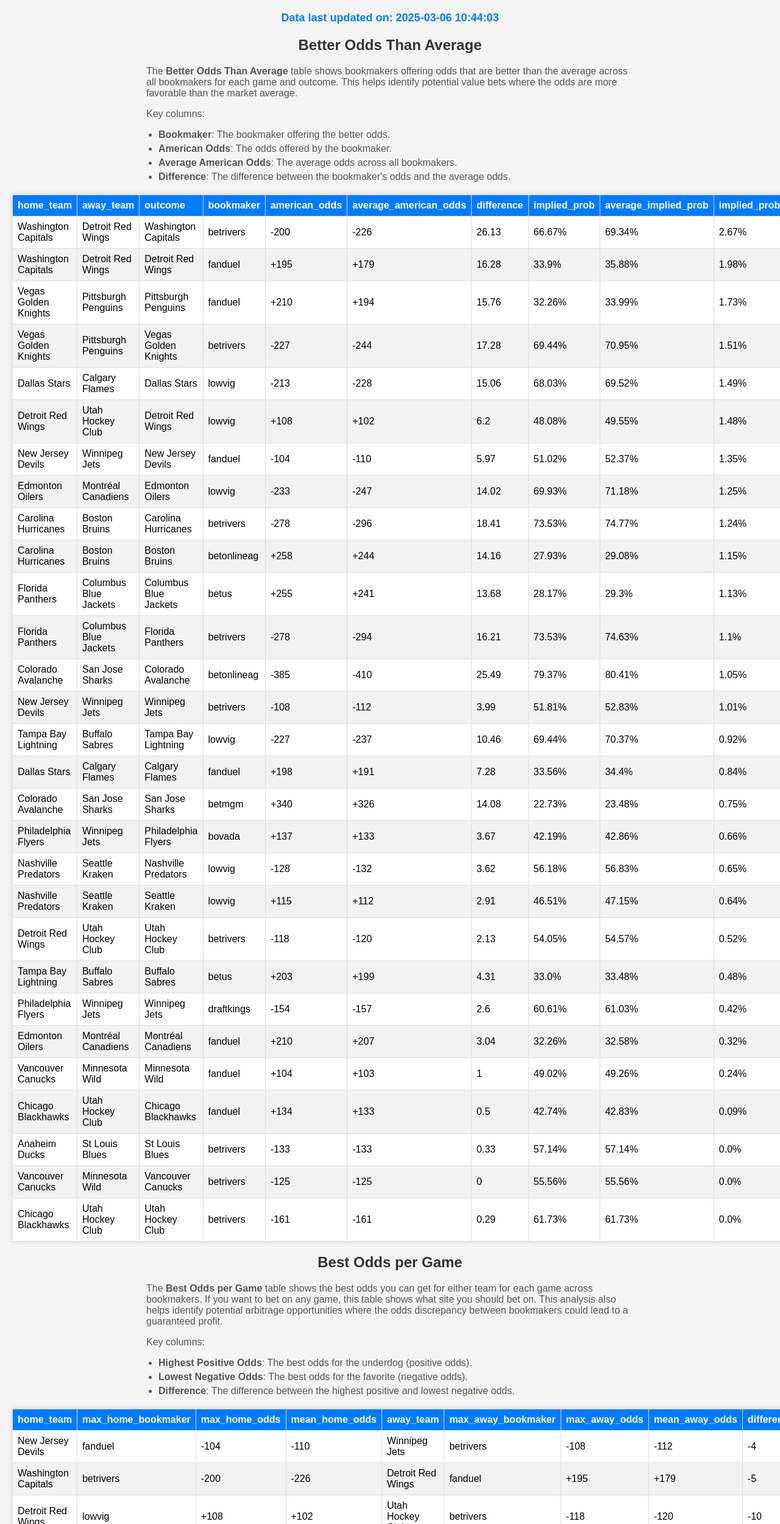
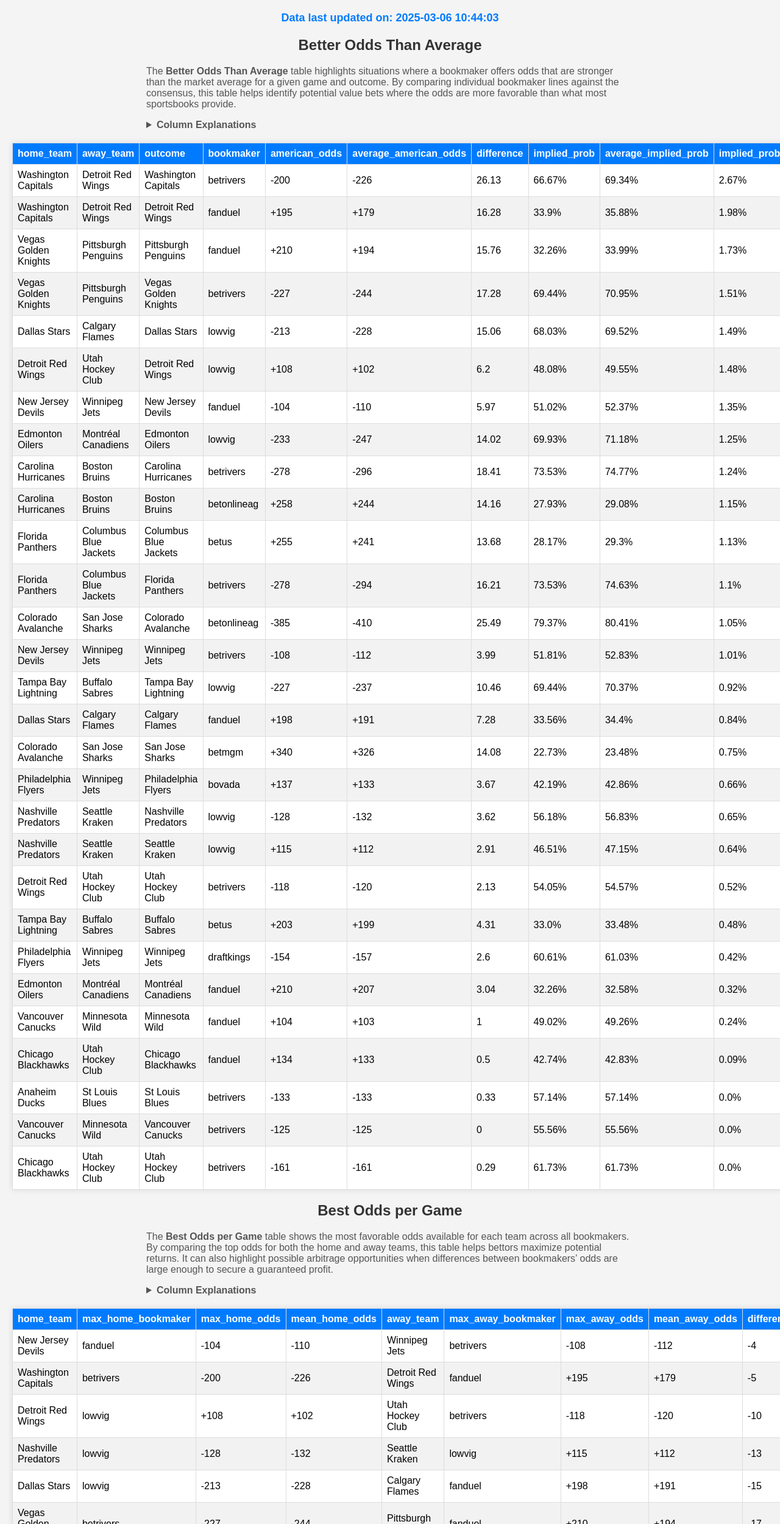
Before and after one commit to ZephVanIterson/Sports-Betting-Advisor, a plain HTML site: page index.html in a window 1280 px wide. Shown: the part 61-2560 px from the top of the page at 61% size. Drawn offline with Linux system fonts and the light colour scheme.

Commit message:
Improved column descriptions

```diff
--- a/index.html
+++ b/index.html
@@ -83,37 +83,49 @@
 
     <!-- Display the scraped date and time once at the top -->
     <div id="scrapedDatetime">Loading last updated time...</div>
-
+    <!-- Better Odds Than Average -->
     <h2>Better Odds Than Average</h2>
     <div class="description">
         <p>
-            The <strong>Better Odds Than Average</strong> table shows bookmakers offering odds that are better than the average across all bookmakers for each game and outcome. This helps identify potential value bets where the odds are more favorable than the market average.
+            The <strong>Better Odds Than Average</strong> table highlights situations where a bookmaker offers odds that are stronger than the market average for a given game and outcome.
+            By comparing individual bookmaker lines against the consensus, this table helps identify potential value bets where the odds are more favorable than what most sportsbooks provide.
         </p>
-        <p>
-            Key columns:
+        <details>
+            <summary><strong>Column Explanations</strong></summary>
             <ul>
-                <li><strong>Bookmaker</strong>: The bookmaker offering the better odds.</li>
-                <li><strong>American Odds</strong>: The odds offered by the bookmaker.</li>
-                <li><strong>Average American Odds</strong>: The average odds across all bookmakers.</li>
-                <li><strong>Difference</strong>: The difference between the bookmaker's odds and the average odds.</li>
+                <li><strong>Bookmaker</strong> – The sportsbook offering the better-than-average odds.</li>
+                <li><strong>American Odds</strong> – The odds provided by that bookmaker in American format (+/-).</li>
+                <li><strong>Average American Odds</strong> – The average odds across all bookmakers.</li>
+                <li><strong>Difference</strong> – The gap between the bookmaker’s odds and the overall market average.</li>
+                <li><strong>Implied Probability</strong> – The win probability implied by the bookmaker’s odds.</li>
+                <li><strong>Average Implied Probability</strong> – The market average of the implied probabilities across all bookmakers.</li>
+                <li><strong>Implied Probability Difference</strong> – The difference between the bookmaker’s implied probability and the market average.</li>
             </ul>
-        </p>
+        </details>
     </div>
     <div id="betterOddsContainer">Loading...</div>
 
+    <!-- Best Odds per Game -->
     <h2>Best Odds per Game</h2>
     <div class="description">
         <p>
-            The <strong>Best Odds per Game</strong> table shows the best odds you can get for either team for each game across bookmakers. If you want to bet on any game, this table shows what site you should bet on. This analysis also helps identify potential arbitrage opportunities where the odds discrepancy between bookmakers could lead to a guaranteed profit.
+            The <strong>Best Odds per Game</strong> table shows the most favorable odds available for each team across all bookmakers.
+            By comparing the top odds for both the home and away teams, this table helps bettors maximize potential returns.
+            It can also highlight possible arbitrage opportunities when differences between bookmakers’ odds are large enough to secure a guaranteed profit.
         </p>
-        <p>
-            Key columns:
+        <details>
+            <summary><strong>Column Explanations</strong></summary>
             <ul>
-                <li><strong>Highest Positive Odds</strong>: The best odds for the underdog (positive odds).</li>
-                <li><strong>Lowest Negative Odds</strong>: The best odds for the favorite (negative odds).</li>
-                <li><strong>Difference</strong>: The difference between the highest positive and lowest negative odds.</li>
+                <li><strong>Home Team / Away Team</strong> – The two teams in the matchup.</li>
+                <li><strong>Max Home Bookmaker</strong> – The sportsbook offering the best odds for the home team.</li>
+                <li><strong>Max Home Odds</strong> – The best available odds for the home team.</li>
+                <li><strong>Mean Home Odds</strong> – The average odds for the home team across all bookmakers.</li>
+                <li><strong>Max Away Bookmaker</strong> – The sportsbook offering the best odds for the away team.</li>
+                <li><strong>Max Away Odds</strong> – The best available odds for the away team.</li>
+                <li><strong>Mean Away Odds</strong> – The average odds for the away team across all bookmakers.</li>
+                <li><strong>Difference</strong> – The spread between the best home and away odds, useful for spotting large discrepancies.</li>
             </ul>
-        </p>
+        </details>
     </div>
     <div id="resultsContainer">Loading...</div>
 </body>
```
